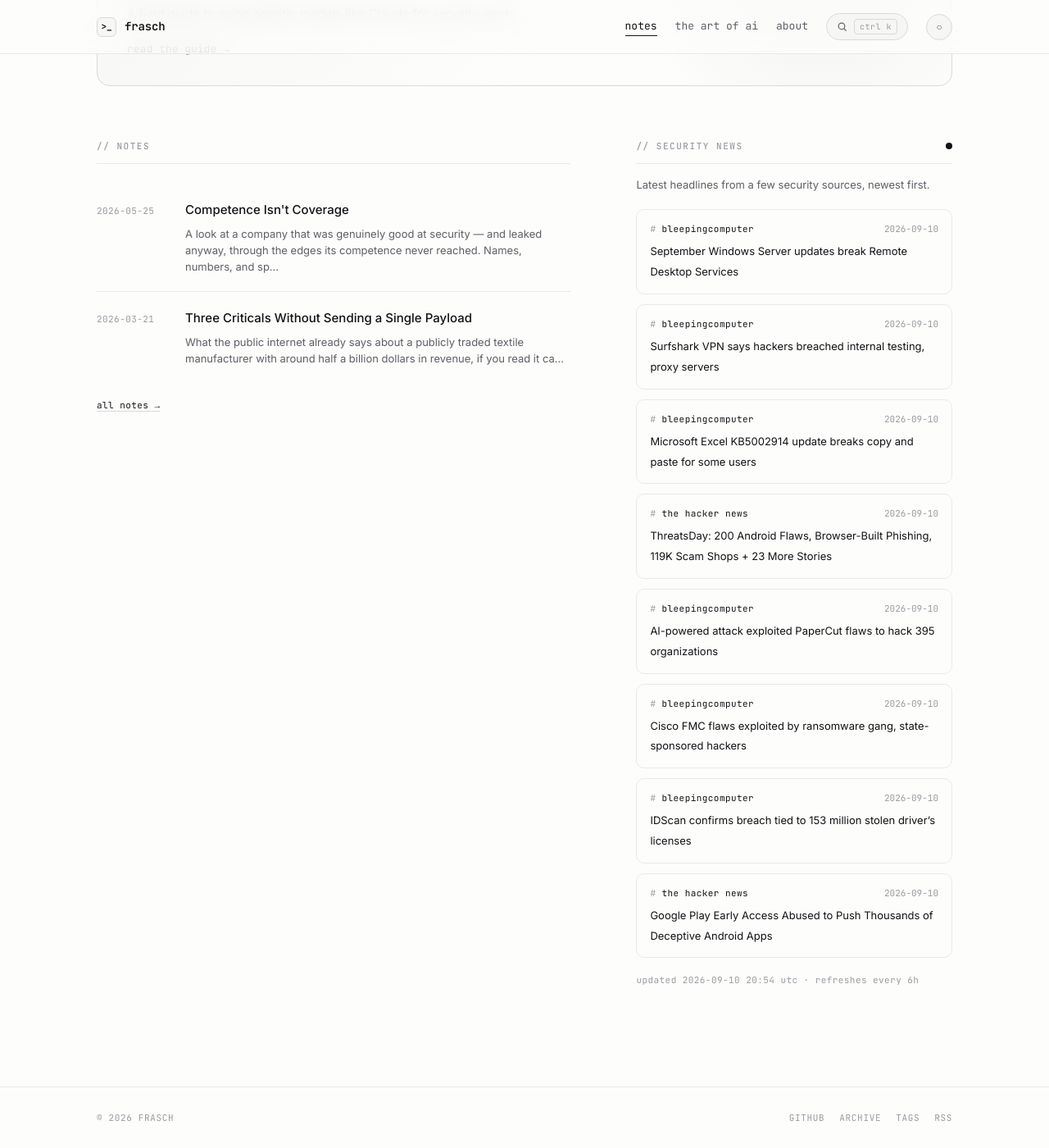
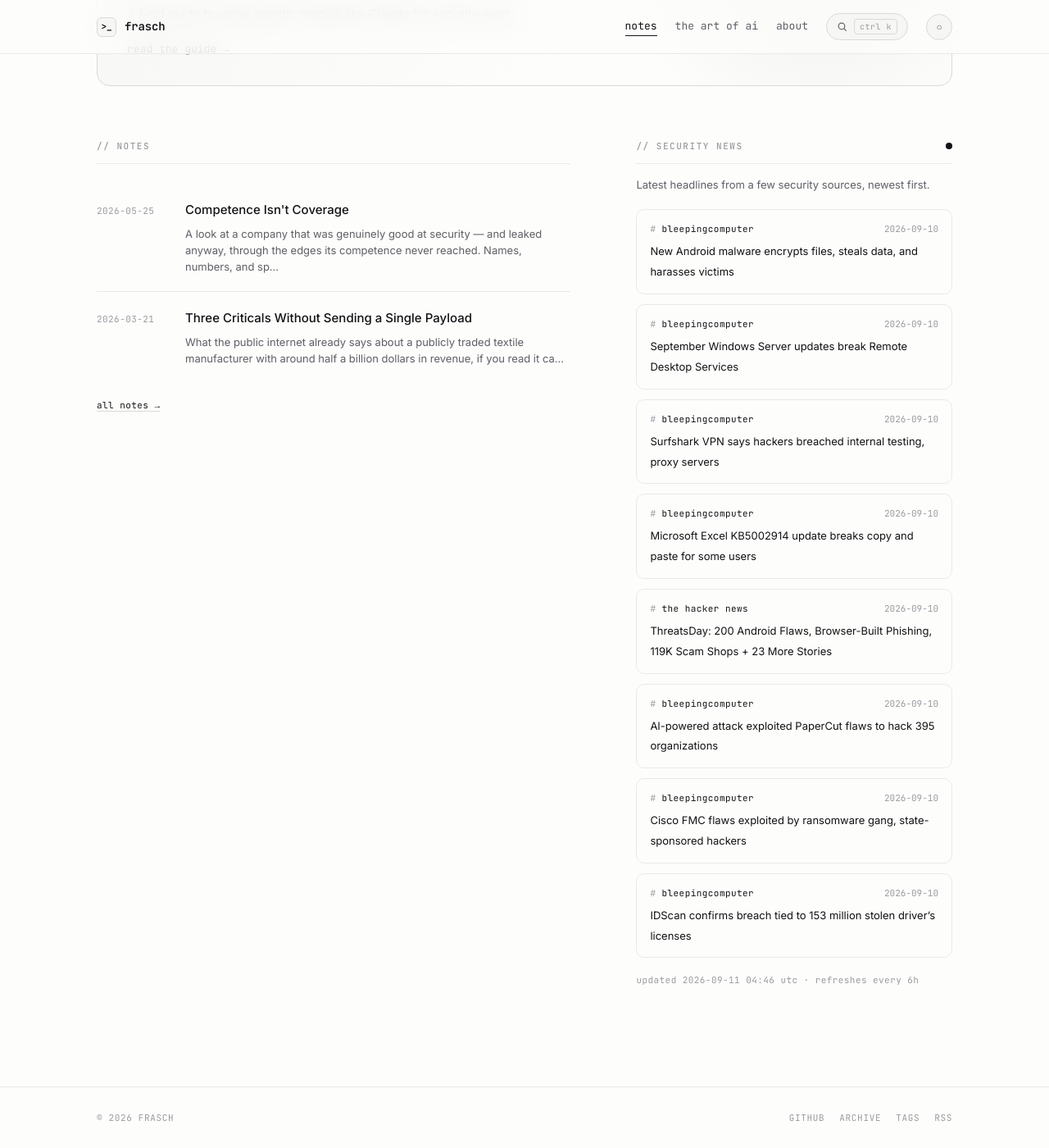
Before and after one commit to whoisfrasch/frasch, a Jekyll site: the page built from index.html, in a window 1280 px wide and 1400 px high, scrolled down 615 px. Shown: the whole window at 82% size. Built offline with Jekyll 4.4.1, drawn with Linux system fonts in a browser that asks for light colours.

Commit message:
Refresh security news feed

```diff
--- a/_data/news.json
+++ b/_data/news.json
@@ -1,6 +1,12 @@
 {
-  "updated": "2026-09-10T20:54:40Z",
+  "updated": "2026-09-11T04:46:05Z",
   "items": [
+    {
+      "source": "bleepingcomputer",
+      "title": "New Android malware encrypts files, steals data, and harasses victims",
+      "link": "https://www.bleepingcomputer.com/news/security/new-android-malware-encrypts-files-steals-data-and-harasses-victims/",
+      "date": "2026-09-10T21:40:43Z"
+    },
     {
       "source": "bleepingcomputer",
       "title": "September Windows Server updates break Remote Desktop Services",
@@ -42,12 +48,6 @@
       "title": "IDScan confirms breach tied to 153 million stolen driver’s licenses",
       "link": "https://www.bleepingcomputer.com/news/security/idscan-confirms-breach-tied-to-153-million-stolen-drivers-licenses/",
       "date": "2026-09-10T14:55:33Z"
-    },
-    {
-      "source": "the hacker news",
-      "title": "Google Play Early Access Abused to Push Thousands of Deceptive Android Apps",
-      "link": "https://thehackernews.com/2026/09/google-play-early-access-abused-to-push.html",
-      "date": "2026-09-10T14:36:47Z"
     }
   ]
 }
```
